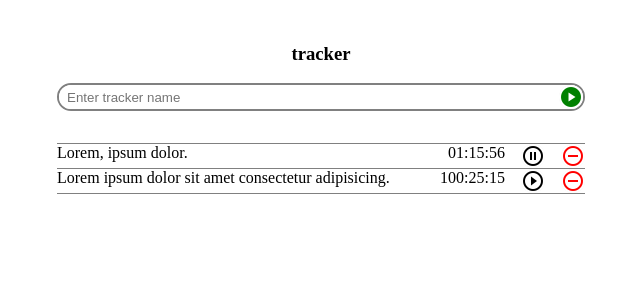
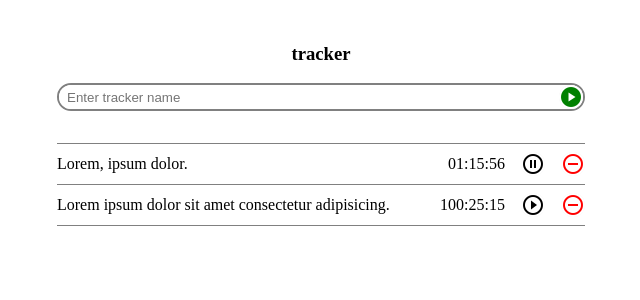
Before and after one commit to kholehk/tracker, a React (Create React App) app: page / in a window 1280 px wide. Shown: the top 300 px of the page, without its empty margins (319-959 px from the left). Built offline with nearby package versions, Linux system fonts and the light colour scheme.

Commit message:
decomposition App

```diff
--- a/src/App.jsx
+++ b/src/App.jsx
@@ -1,58 +1,13 @@
 import React from 'react';
+import Form from './Form';
+import List from './List';
 
 function App() {
   return (
     <div className="container">
       <h3>tracker</h3>
-      <form
-        action="#"
-        className="form"
-      >
-        <input
-          placeholder="Enter tracker name"
-          type="text"
-          name="new-tracker"
-          id="new-tracker"
-          className="input"
-        />
-        <button
-          className="button"
-          type="submit"
-          name="add-tracker"
-        >
-          <i className="material-icons icon">play_circle</i>
-        </button>
-      </form>
-      <ul className="list">
-        <li className="item">
-          <span className="tracker-title">Lorem, ipsum dolor.</span>
-          <span className="tracker-time m1">01:15:56</span>
-          <button className="button m1" type="button">
-            <i className="material-icons icon black">
-              pause_circle_outline
-            </i>
-          </button>
-          <button className="button m1" type="button">
-            <i className="material-icons icon red">
-              remove_circle_outline
-            </i>
-          </button>
-        </li>
-        <li className="item">
-          <span className="tracker-title">Lorem ipsum dolor sit amet consectetur adipisicing.</span>
-          <span className="tracker-time m1">100:25:15</span>
-          <button className="button m1" type="button">
-            <i className="material-icons icon black">
-              play_circle_outline
-            </i>
-          </button>
-          <button className="button m1" type="button">
-            <i className="material-icons icon red">
-              remove_circle_outline
-            </i>
-          </button>
-        </li>
-      </ul>
+      <Form />
+      <List />
     </div>
   );
 }
--- /dev/null
+++ b/src/Form.jsx
@@ -0,0 +1,27 @@
+import React from 'react';
+
+function Form() {
+  return (
+    <form
+      action="#"
+      className="form"
+    >
+      <input
+        placeholder="Enter tracker name"
+        type="text"
+        name="new-tracker"
+        id="new-tracker"
+        className="input"
+      />
+      <button
+        className="button"
+        type="submit"
+        name="add-tracker"
+      >
+        <i className="material-icons icon">play_circle</i>
+      </button>
+    </form>
+  );
+}
+
+export default Form;
--- /dev/null
+++ b/src/List.jsx
@@ -0,0 +1,38 @@
+import React from 'react';
+
+function List() {
+  return (
+    <ul className="list">
+      <li className="item">
+        <span className="tracker-title">Lorem, ipsum dolor.</span>
+        <span className="tracker-time m1">01:15:56</span>
+        <button className="button m1" type="button">
+          <i className="material-icons icon black">
+            pause_circle_outline
+          </i>
+        </button>
+        <button className="button m1" type="button">
+          <i className="material-icons icon red">
+            remove_circle_outline
+          </i>
+        </button>
+      </li>
+      <li className="item">
+        <span className="tracker-title">Lorem ipsum dolor sit amet consectetur adipisicing.</span>
+        <span className="tracker-time m1">100:25:15</span>
+        <button className="button m1" type="button">
+          <i className="material-icons icon black">
+            play_circle_outline
+          </i>
+        </button>
+        <button className="button m1" type="button">
+          <i className="material-icons icon red">
+            remove_circle_outline
+          </i>
+        </button>
+      </li>
+    </ul>
+  );
+}
+
+export default List;
--- a/src/index.css
+++ b/src/index.css
@@ -75,8 +75,10 @@ body {
 }
 
 .item {
+  padding: 0.5rem 0;
   border-top: 1px solid grey;
   display: flex;
+  align-items: center;
 }
 
 .item:last-child {
@@ -86,6 +88,9 @@ body {
 .tracker-title {
   text-align: left;
   flex: 1 1 0;
+  white-space: nowrap;
+  overflow: hidden;
+  text-overflow: ellipsis;
 }
 
 .m1 {
```
